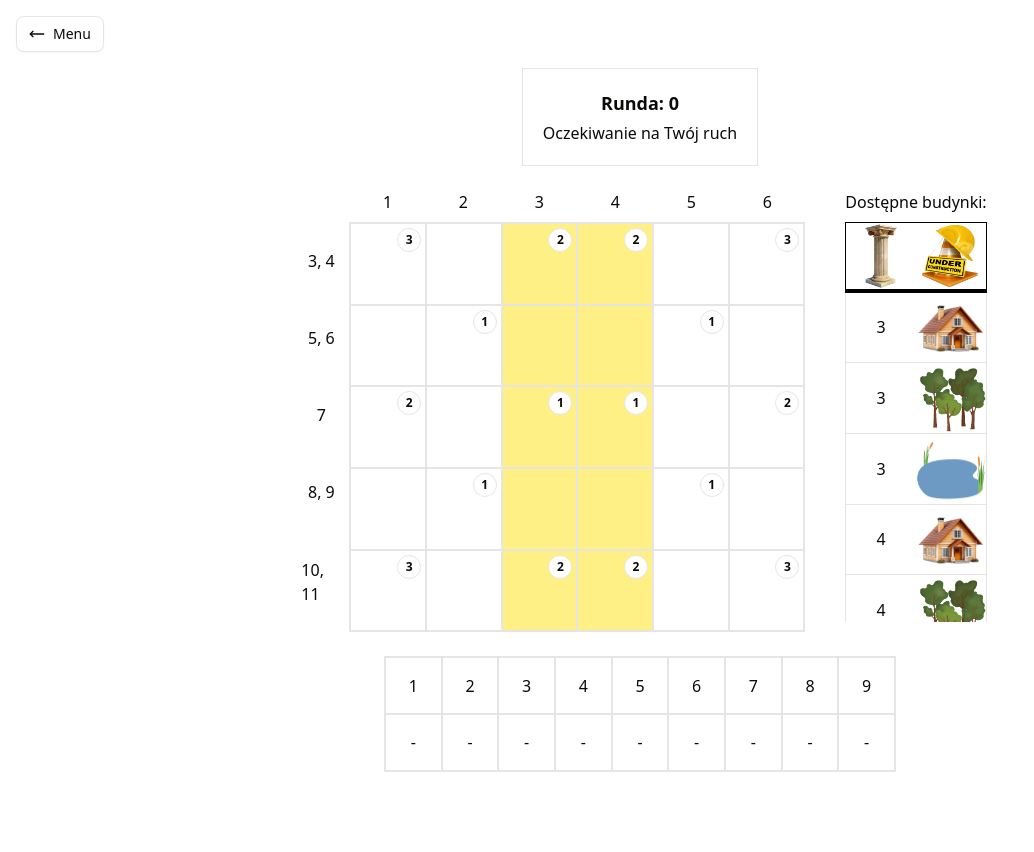
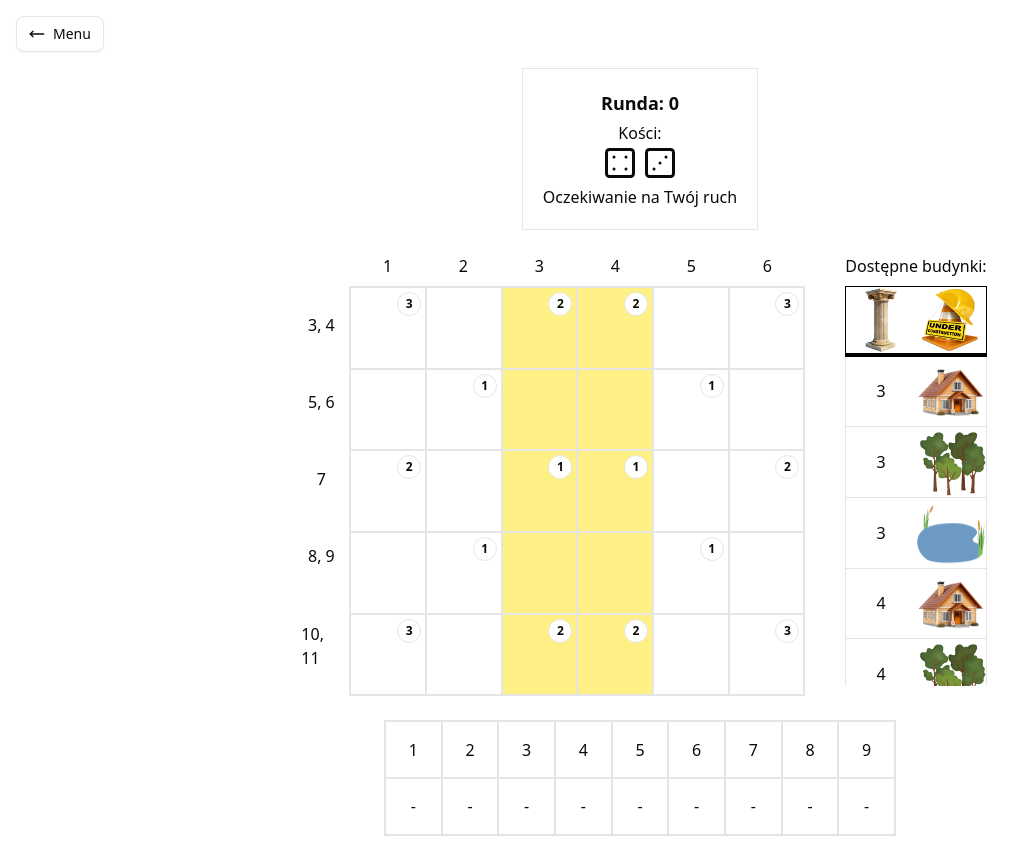
Before and after one commit to azizko1337/rolling-village-web-port, a Next.js app: page /play/single in a window 1280 px wide. Shown: the whole page, without its empty margins (0-1034 px from the left). Before the commit the page ends 800 px from the top, so only its background shows below. Built offline with nearby package versions, Linux system fonts and the light colour scheme.

Commit message:
Changed dice indicator

```diff
--- a/src/components/Board/GameState.tsx
+++ b/src/components/Board/GameState.tsx
@@ -7,19 +7,31 @@ import Image from "next/image";
 import { useEffect, useState } from "react";
 import { useReducer } from "react";
 import React from "react";
+import {Dice1, Dice2, Dice3, Dice4, Dice5, Dice6} from "lucide-react";
 
 type Props = {
     game: RollingVillage
 }
 
-const NUMBER_OF_ROUNDS = 9;
-
 function GameState(props: Props){
     const { game } = props;
+
+    const renderDice = () => {
+        const diceRoll = game.getDiceRoll();
+        return (
+            <div className="flex gap-1">
+                {diceRoll.map((value, index) => {
+                    const DiceIcon = [Dice1, Dice2, Dice3, Dice4, Dice5, Dice6][value - 1];
+                    return <DiceIcon size={36} key={index} />;
+                })}
+            </div>
+        );
+    };
 
     return (
         <div className="flex flex-col gap-1 border p-5">
             <h1 className="w-full text-center font-bold text-lg">Runda: {game.getRound()}</h1>
+            <h2 className="w-full text-center flex flex-col items-center justify-center">Kości: <span>{renderDice()}</span></h2>
             {game.getIsAwaitingPlayerAction()  && <h2>Oczekiwanie na Twój ruch</h2>}
             {game.getRoundPhase() === "bonus" && <h2>Postaw swój bonusowy budynek!</h2>}
             {game.getGamePhase() === "gameover" && <h2>Gra zakończona! Twój wynik końcowy to <b>{game.getPointsSummary()?.total} punkty</b>.</h2>}
```
Also changed, not shown: src/app/play/single/page.tsx (+7 -5 lines).
